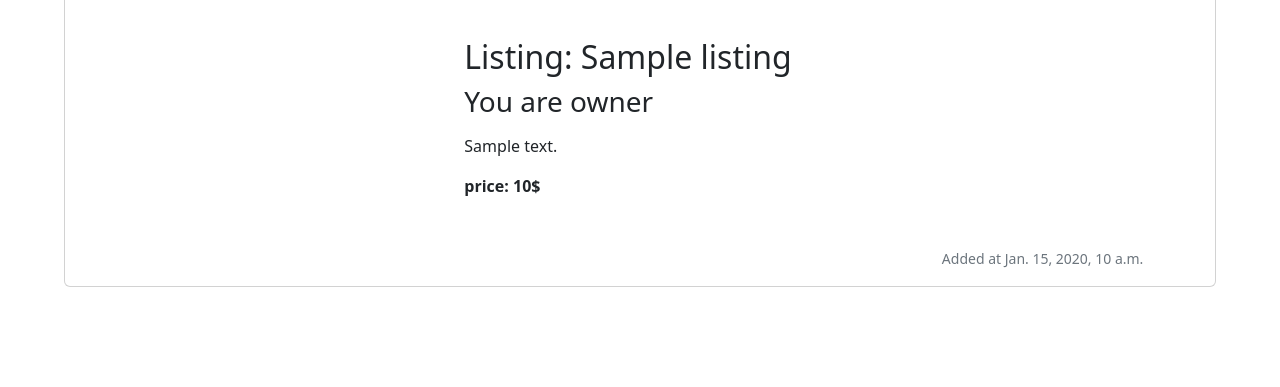
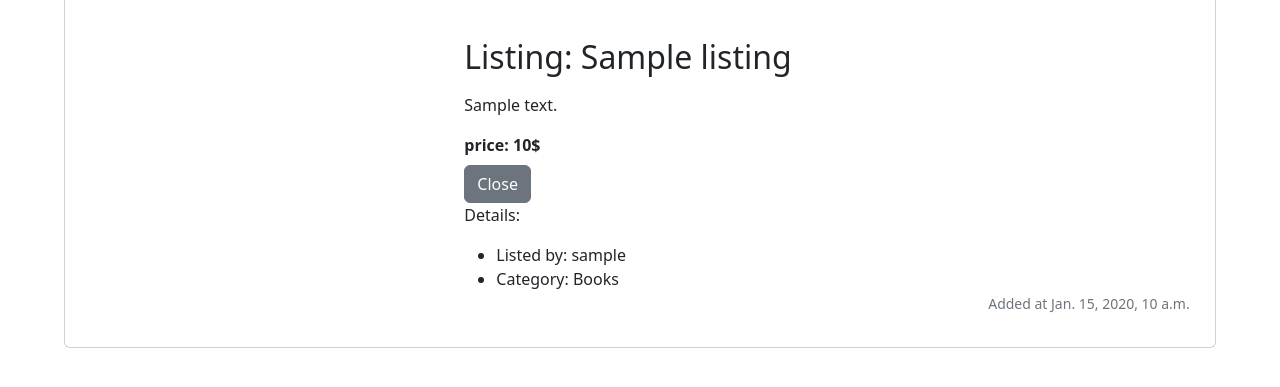
Before and after one commit to fazliddindehkanoff/CS50W-Project-02, a Django app: template auctions/templates/auctions/listing-detail.html in a window 1280 px wide. Shown: the part 262-649 px from the top of the page. Run offline with Django 4.2, Linux system fonts and the light colour scheme; the template is opened without the code that fills it: values that come from a table or form of the project are taken from there, others are empty; a user stored in the database is signed in; tables that the repository leaves empty hold one stand-in row (values such as "Sample post"); some libraries are stand-ins or nearby versions.

Commit message:
listing detail page have been completed

```diff
--- a/auctions/templates/auctions/listing-detail.html
+++ b/auctions/templates/auctions/listing-detail.html
@@ -9,21 +9,42 @@
     <div class="card mb-3">
         <div class="row g-0">
             <div class="col-md-4">
+                {% if in_watchlist %}
+                    <div class="badge bg-secondary text-wrap" style="width: 6rem; position: relative; margin-top:5%;">
+                        Watchlist
+                    </div>
+                {% endif %}
                 <img src="{{ listing.link }}" class="img-fluid rounded-start" style="width: 45rem;" alt="{{ listing.title }}">
             </div>
             <div class="col-md-8 mt-5">
                 <div class="card-body">
                     <h2 class="card-title">Listing: {{ listing.title }}</h2>
-                    {% if user == listing.owner %}
-                        <h3>You are owner</h3>
-                    {% else %}
-                        <h3>You are not owner</h3>
-                    {% endif %}
                     <p class="card-text mt-3">{{ listing.description }}</p>
                     <p class="card-title fw-bolder">price: {{ listing.price }}$</p>
-                    <div class="bottom mt-5">
-                        <span class="card-text"><small class="text-muted">Added at {{ listing.time }}</small></span>
-                    </div>
+                    {% if user == listing.owner and bid %}
+                    <button class="btn btn-secondary">Close</button>
+                    {% elif user == listing.owner %}
+                    <p class="text-info">You cannot close it because no one bid for your listing therefore you can only cancel your listing
+                    </p>
+                    <button class="btn btn-danger">Cancel</button>
+                    {% else %}
+                    <small class="text-muted">Your bid must be greater than current bid {{ bid.bid__max }}$</small>
+                    <form action="#" method="post" class="row g-3 mt-3">
+                        {% csrf_token %}
+                        <div class="col-auto">
+                            <input type="password" class="form-control" id="bid" placeholder="Current bid: {{ bid.bid__max }}$">
+                        </div>
+                        <div class="col-auto">
+                            <button type="submit" class="btn btn-primary mb-3">Confirm bid</button>
+                        </div>
+                    </form>
+                    {% endif %}
+                    <p>Details:</p>
+                    <ul>
+                        <li>Listed by: {{ listing.owner }}</li>
+                        <li>Category: {{ listing.get_category_display }}</li>
+                        <span class="card-text" style="margin-left: 70%;"><small class="text-muted">Added at {{ listing.time }}</small></span>
+                    </ul>
                 </div>
             </div>
         </div>
--- a/auctions/views.py
+++ b/auctions/views.py
@@ -3,6 +3,7 @@ from django.contrib.auth.decorators import login_required
 from django.contrib.auth import authenticate, login, logout
 from django.contrib import messages
 from django.contrib.auth.decorators import login_required
+from django.db.models import Max
 
 from .forms import LoginForm, RegistrationForm
 from . import models, constants
@@ -20,6 +21,8 @@ def listing_detail(request, pk):
 
     context = {}
     context["listing"] = models.Listing.objects.filter(id=pk).first()
+    context["bid"] = models.Bid.objects.filter(listing=pk).aggregate(Max("bid"))
+    context["in_watchlist"] = True
 
     return render(request, "auctions/listing-detail.html", context)
 
```
